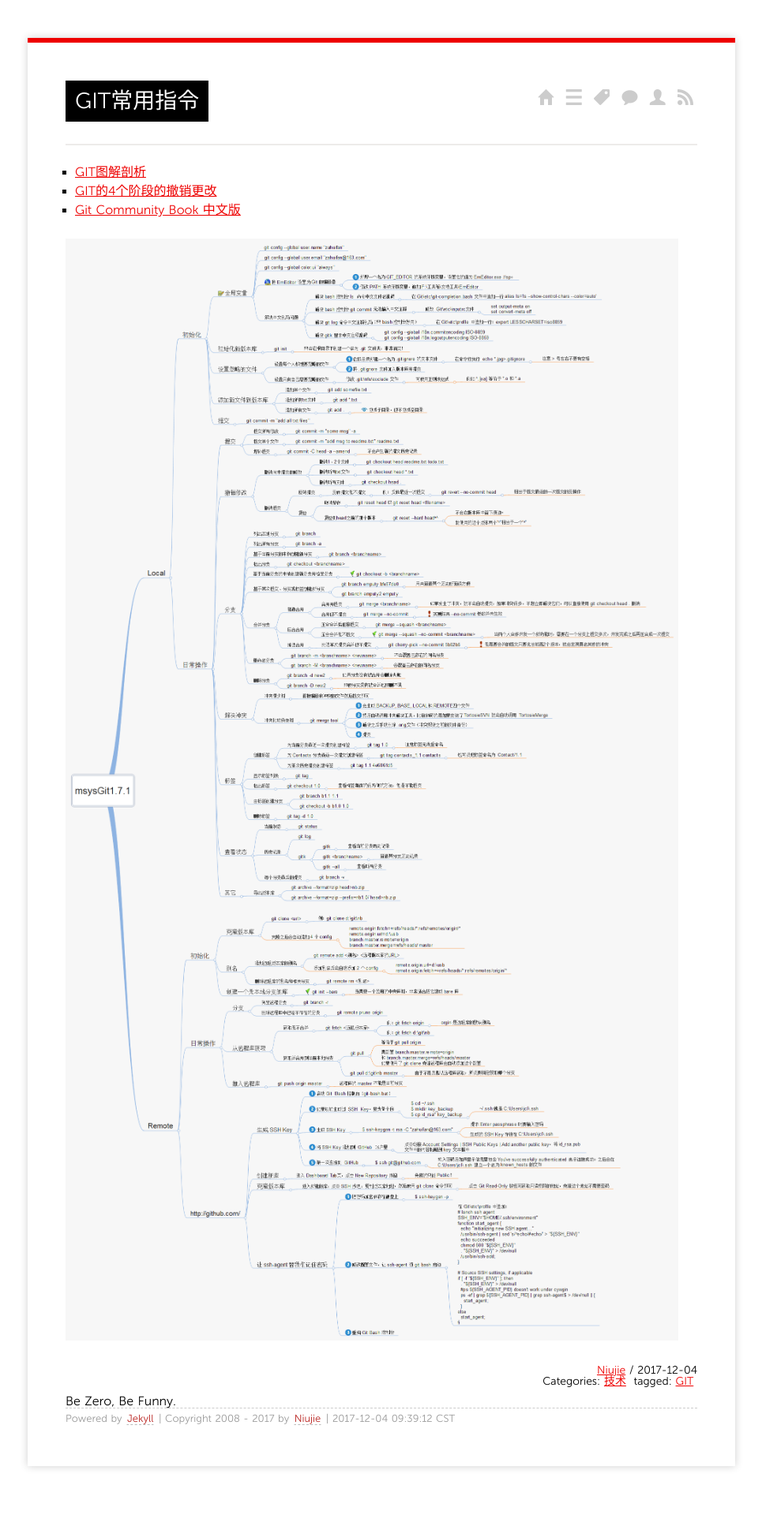
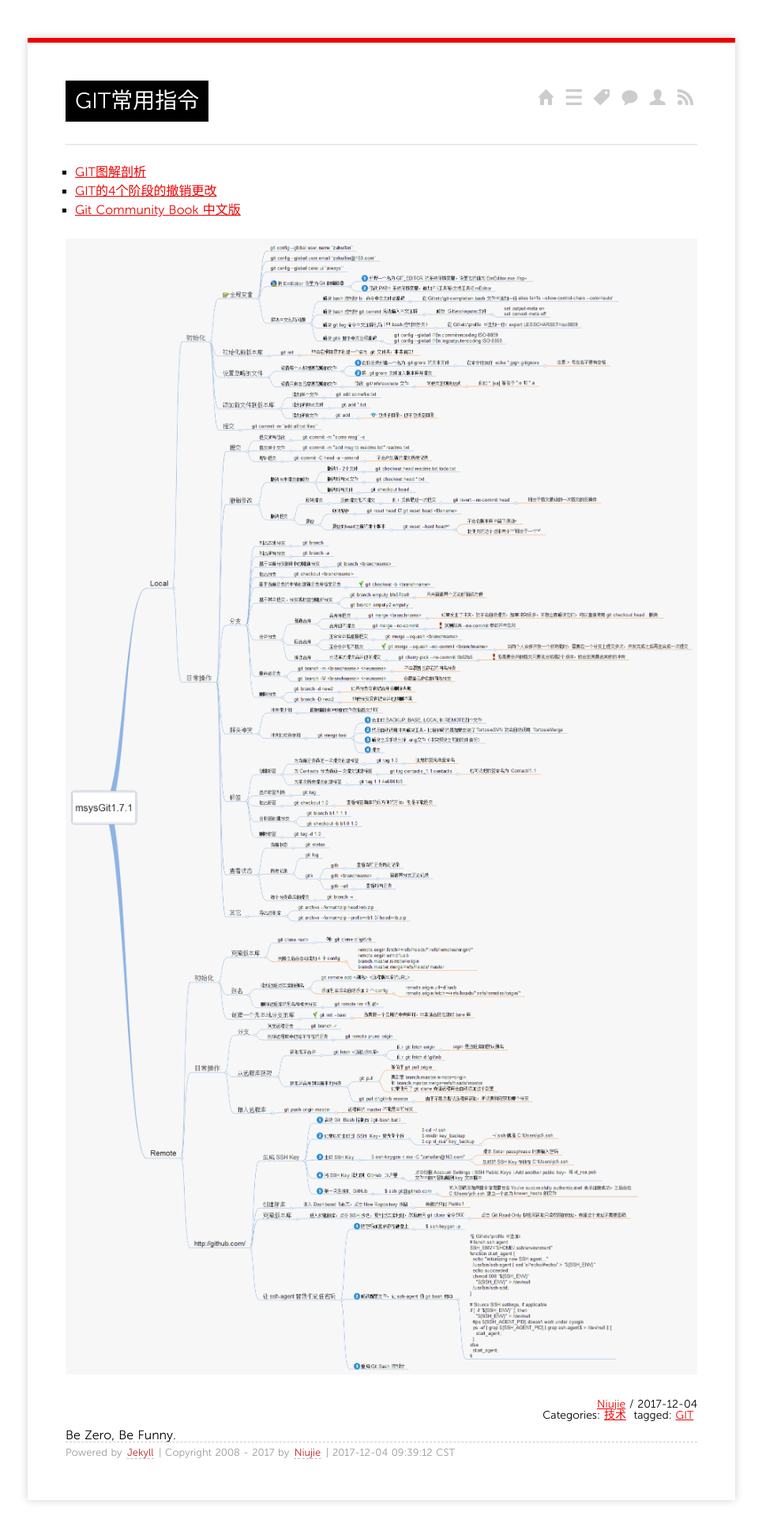
Before and after one commit to niuziru/niuziru.github.io, a Jekyll site: the page built from _posts/2017/2017-12-04-git-commands.md, in a window 1280 px wide. Shown: the whole page at 79% size, without its empty margins (157-1122 px from the left). Built offline with Jekyll 4.4.1, drawn with Linux system fonts in a browser that asks for light colours; before the commit the page ends 1904 px from its top, so only the background shows below that.

```diff
--- a/_posts/2017/2017-12-04-git-commands.md
+++ b/_posts/2017/2017-12-04-git-commands.md
@@ -11,4 +11,4 @@
 * [GIT的4个阶段的撤销更改](https://segmentfault.com/a/1190000011969554)
 * [Git Community Book 中文版](http://gitbook.liuhui998.com/index.html)
 
-<img src="/images/git-commands.png" alt="GIT commands" width="97%" height="97%" />
+<img src="/images/git-commands.png" alt="GIT commands" width="100%" height="100%" />
```
